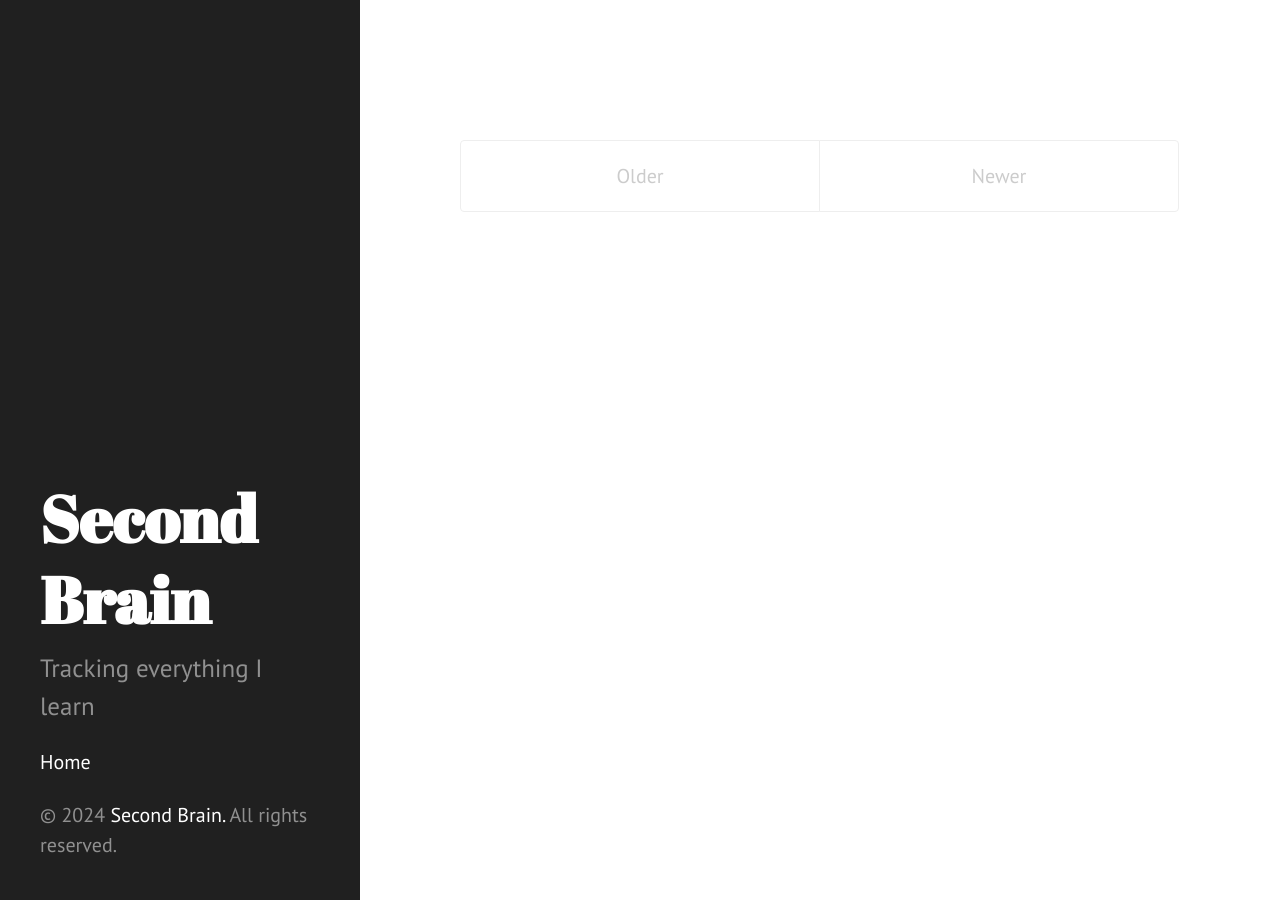
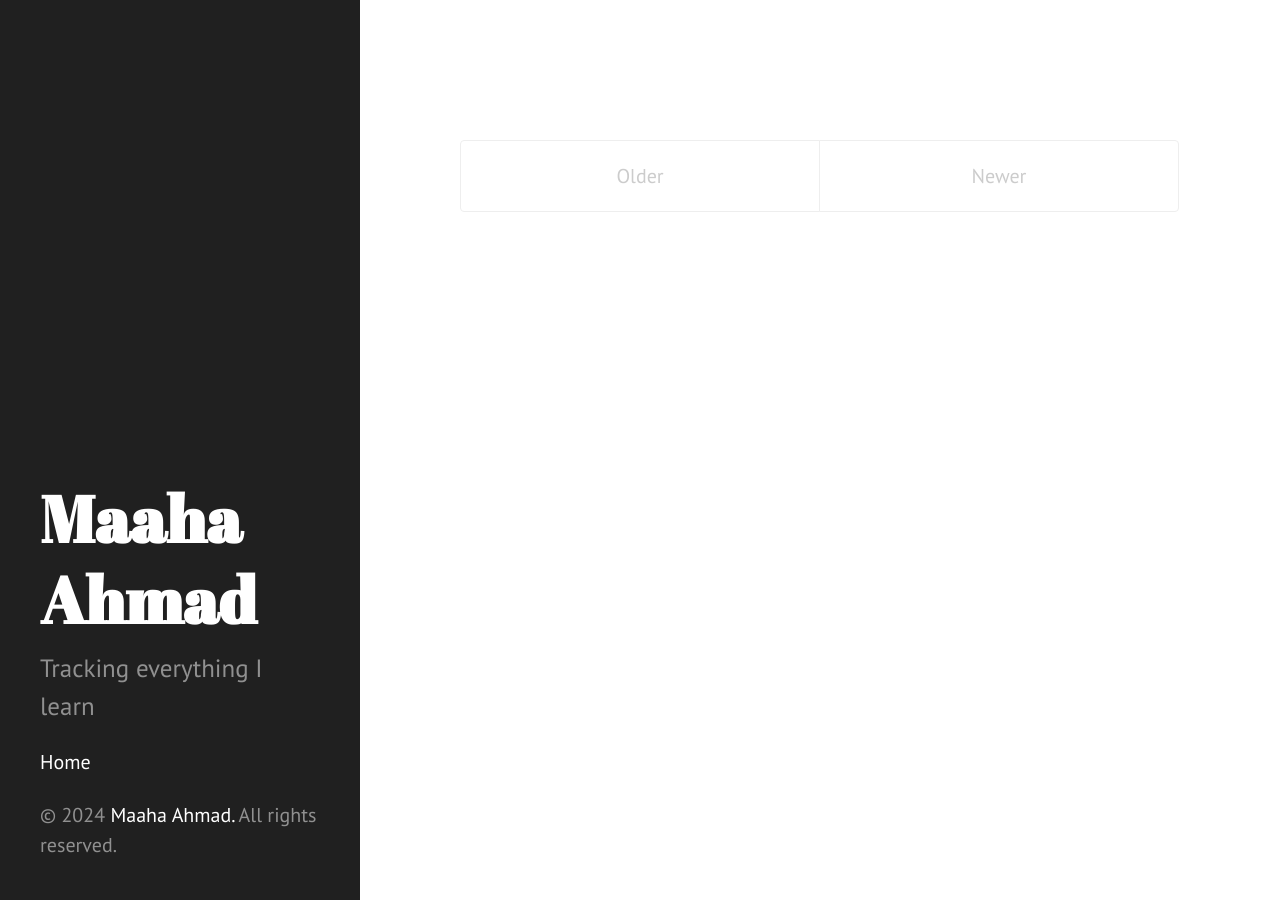
Before and after one commit to maahma/maahma.github.io, a Jekyll site: the page built from index.html, in a window 1280 px wide. Built offline with Jekyll 4.4.1, drawn with Linux system fonts in a browser that asks for light colours; the list of posts is cut into pages by our own code.

Commit message:
changed the name

```diff
--- a/_config.yml
+++ b/_config.yml
@@ -7,7 +7,7 @@ highlighter: rouge
 # relative_permalinks: true
 
 # Setup
-title:            "Second Brain"
+title:            "Maaha Ahmad"
 tagline:          'Tracking everything I learn'
 description:      ''
 url:              https://maahma.github.io/
```
